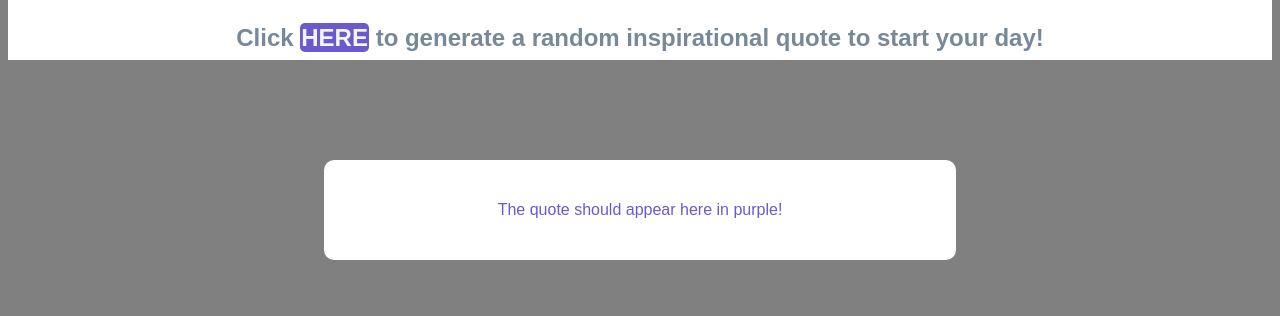
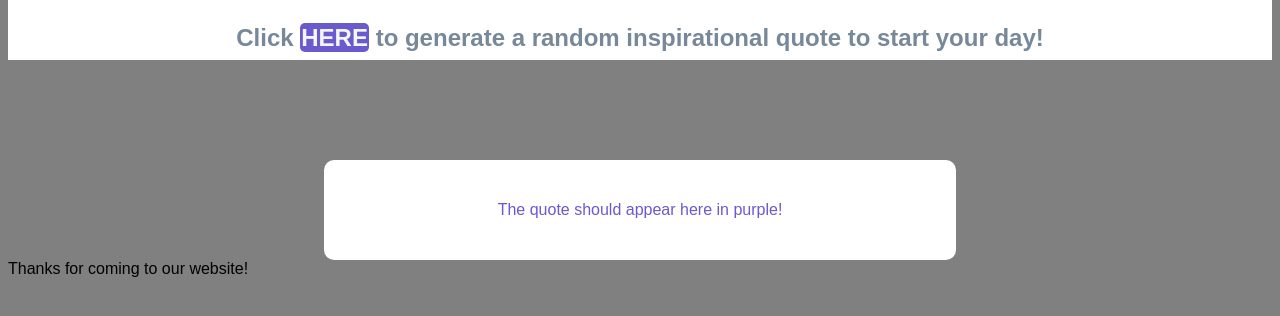
Before and after one commit to zoem1991/NewRepo, a plain HTML site: page index.html in a window 1280 px wide. Shown: the part 48-364 px from the top of the page. Drawn offline with Linux system fonts and the light colour scheme.

Commit message:
This is a second commit

```diff
--- a/index.html
+++ b/index.html
@@ -18,6 +18,7 @@
             <span id="quote">The quote should appear here in purple!</span>
         </section>
     </div>
+    <div class="end">Thanks for coming to our website!</div>
 </body>
 <script src="index.js"></script>
 </html>
```
